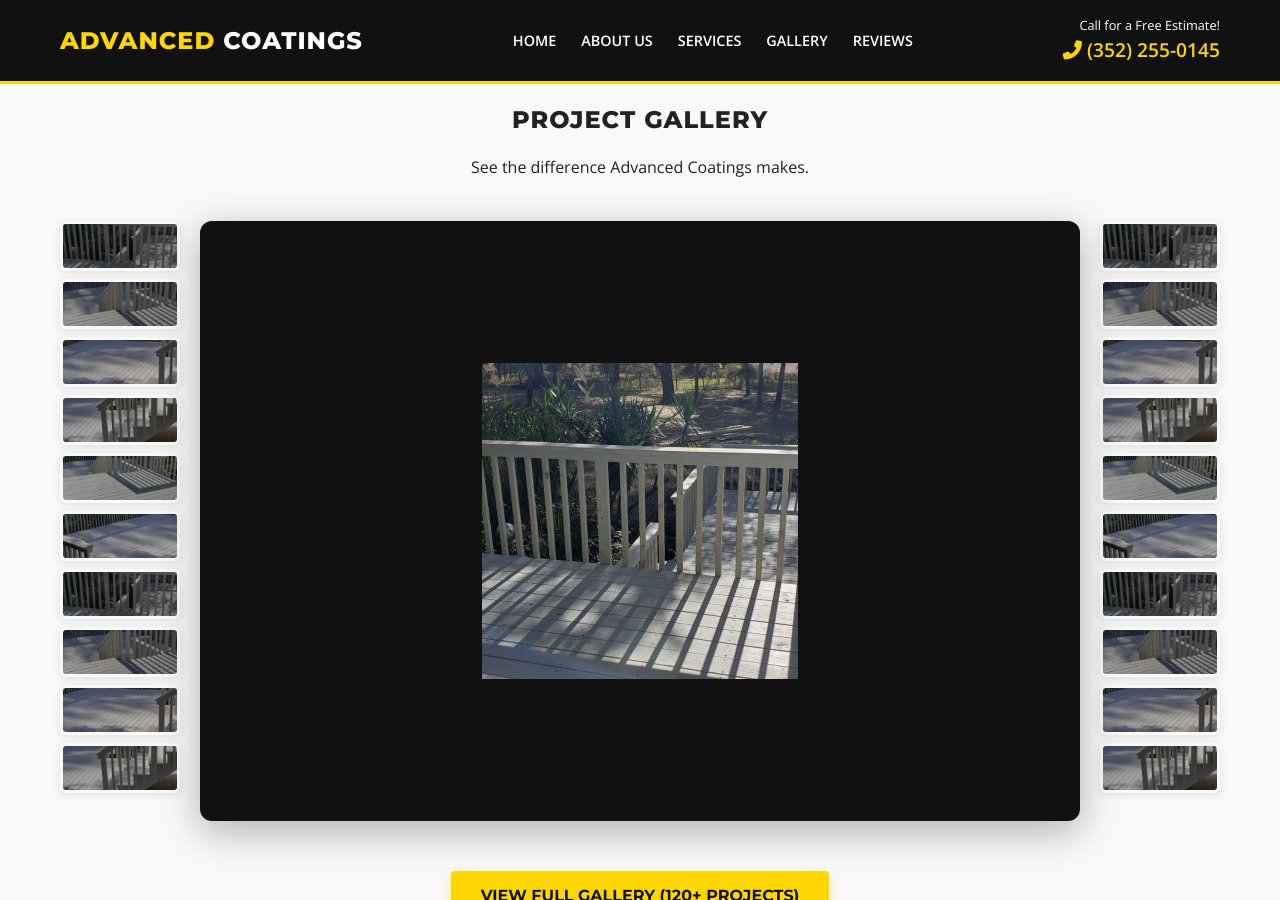
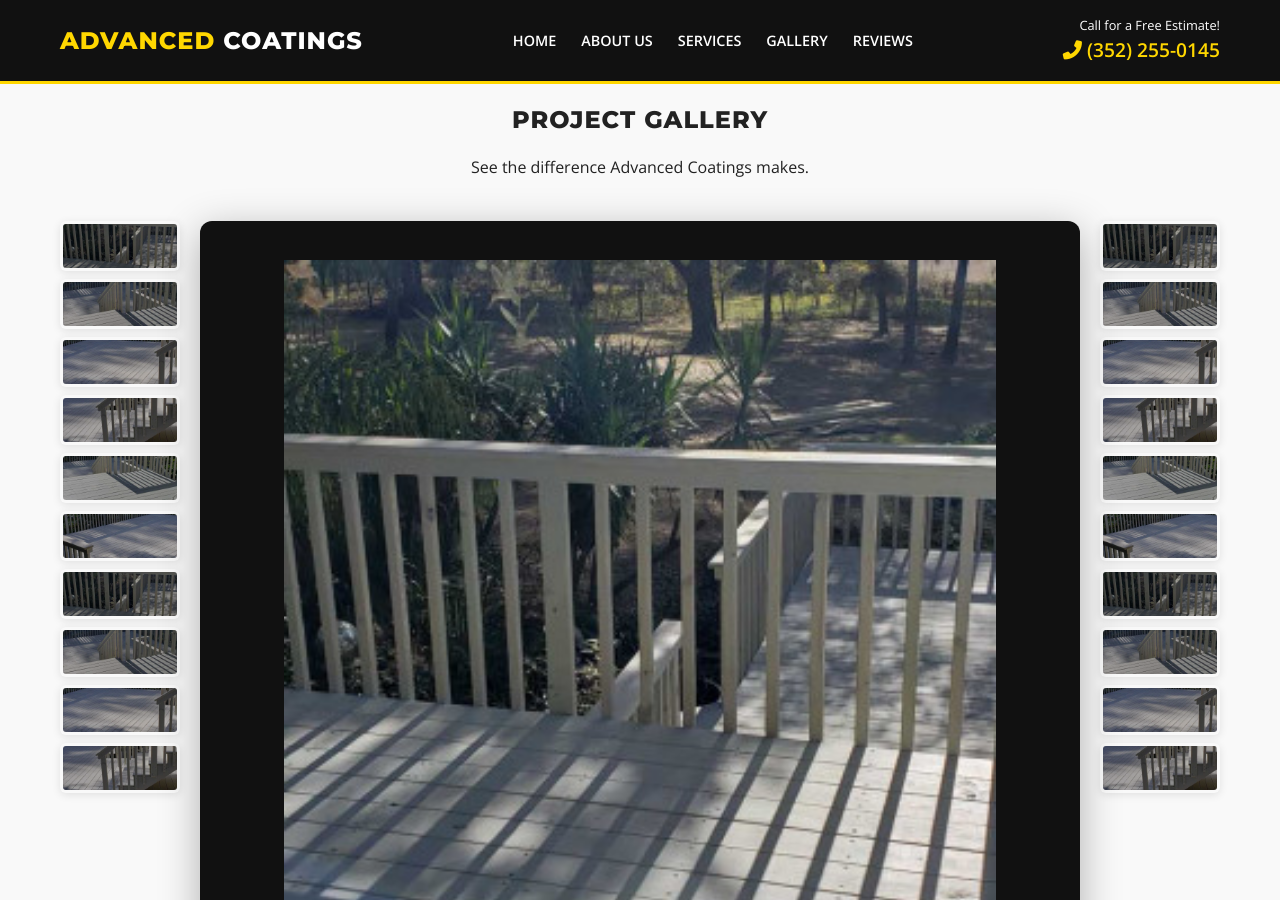
Before and after one commit to JamesBrownR/Advance-Coatings, a Jekyll site: the page built from index.html, in a window 1280 px wide and 900 px high, scrolled down 3293 px. Built offline with Jekyll 4.4.1, drawn with Linux system fonts in a browser that asks for light colours.

Commit message:
Update styles.html

```diff
--- a/_includes/styles.html
+++ b/_includes/styles.html
@@ -357,8 +357,8 @@
   }
 
   .center-preview img {
-    max-width: 100%;
-    max-height: 100%;
+    width: 90%;
+    height: 90%;
     object-fit: contain;
     transition: opacity 0.15s ease;
   }
@@ -455,8 +455,8 @@
   }
 
   .lightbox-img {
-    max-width: 95vw;
-    max-height: 95vh;
+    width: 95vw;
+    height: 95vh;
     width: auto;
     height: auto;
     display: block;
```
